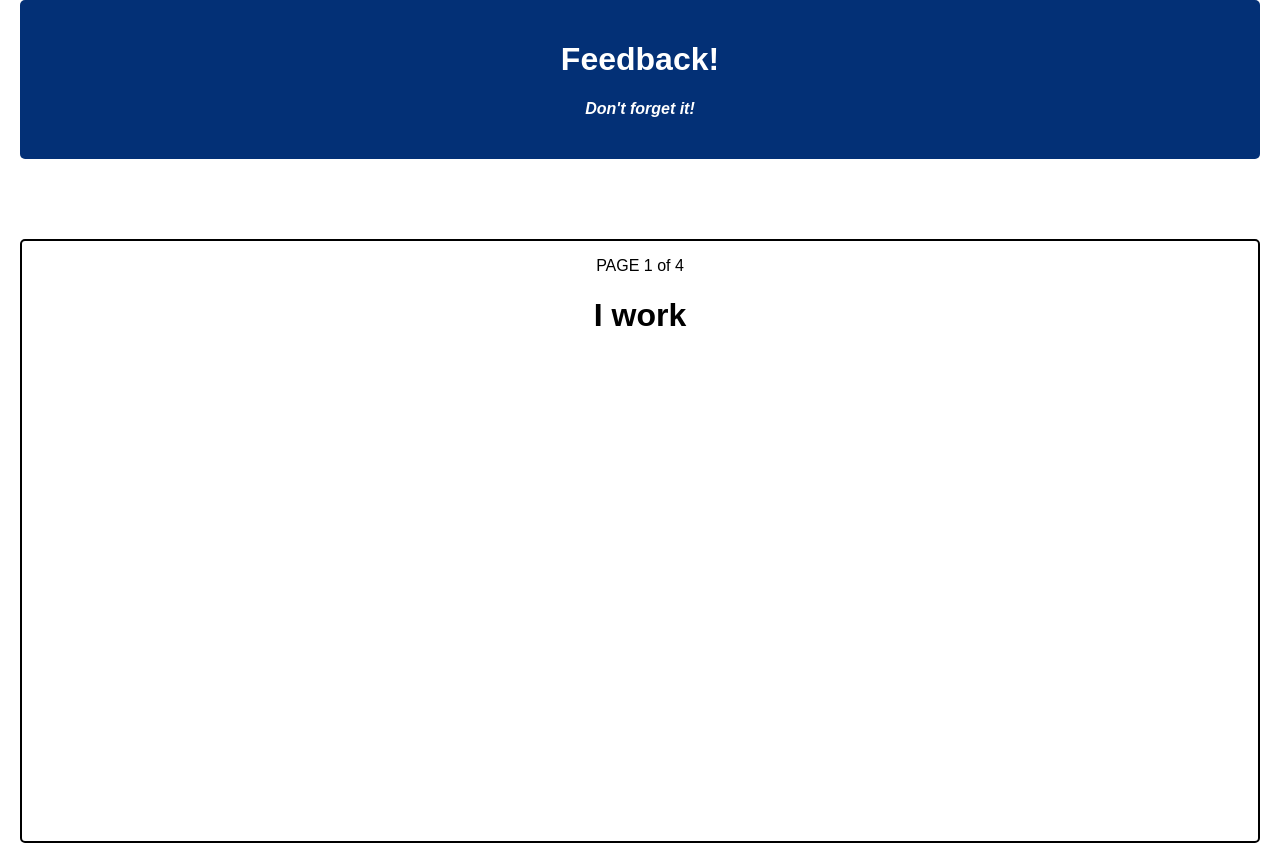
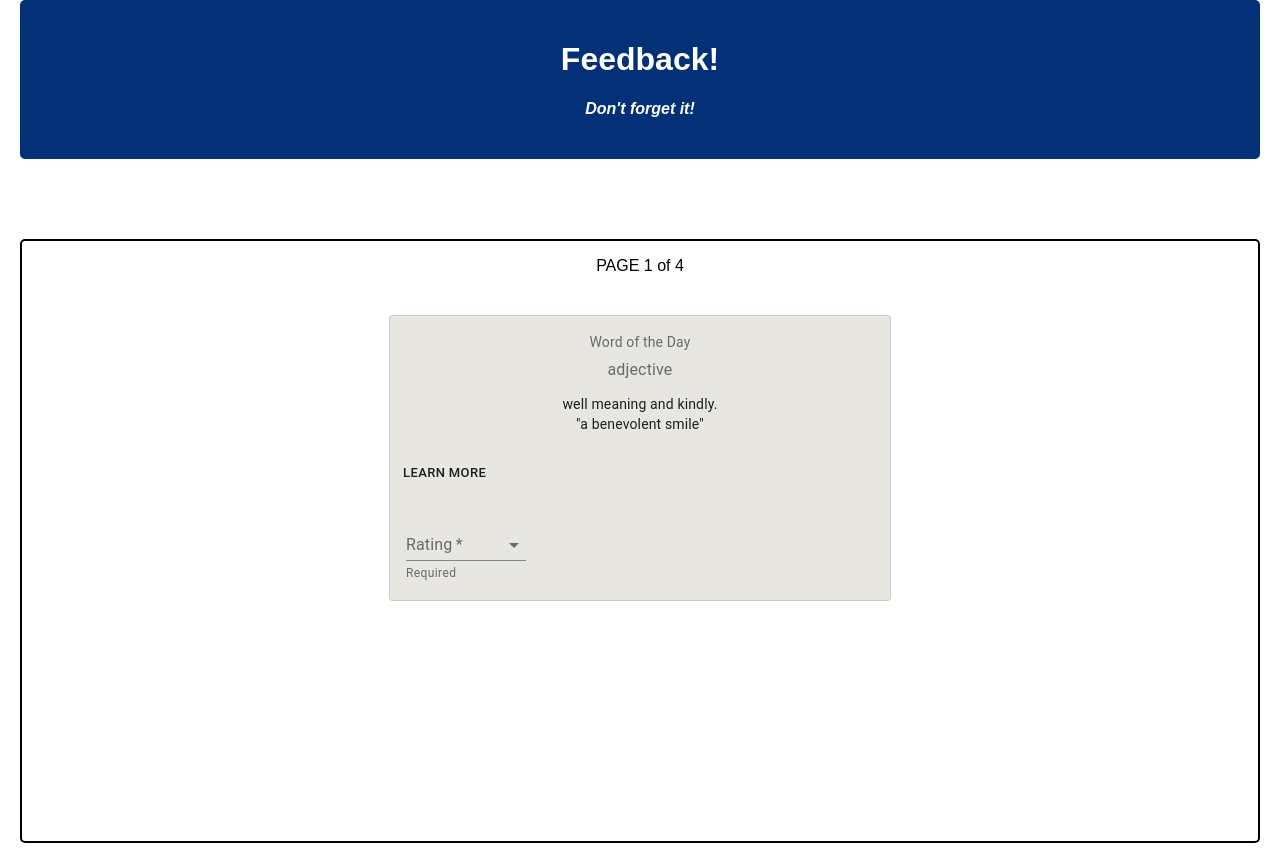
Before and after one commit to gabinwilliams/redux-feedback-loop, a React (Create React App) app: page / in a window 1280 px wide. Built offline with nearby package versions, Linux system fonts and the light colour scheme.

Commit message:
added Select, FeedbackCard comp

```diff
--- a/src/components/Card/Card.jsx
+++ /dev/null
@@ -1,15 +0,0 @@
-import React from 'react';
-import './Card.css';
-
-
-const Card = () => {
-  return (
-    <>
-      <div className='card'>
-        <h1>I work</h1>
-      </div>
-    </>
-  )
-}
-
-export default Card
--- a/src/components/CardContainer/CardContainer.jsx
+++ b/src/components/CardContainer/CardContainer.jsx
@@ -1,6 +1,6 @@
 import React from 'react'
 import './CardContainer.css';
-import Card from '../Card/Card';
+import Card from '../FeedbackCard/FeedbackCard';
 
 const CardContainer = () => {
   return (
--- /dev/null
+++ b/src/components/FeedbackCard/FeedbackCard.jsx
@@ -0,0 +1,62 @@
+import React from 'react';
+import { makeStyles } from '@material-ui/core/styles';
+import Card from '@material-ui/core/Card';
+import CardActions from '@material-ui/core/CardActions';
+import CardContent from '@material-ui/core/CardContent';
+import Button from '@material-ui/core/Button';
+import Typography from '@material-ui/core/Typography';
+import './FeedbackCard.css';
+import Select from '../Select/Select';
+
+const useStyles = makeStyles({
+  root: {
+    backgroundColor: '#e7e6e1',
+    marginTop: 40,
+    margin: 'auto',
+    minWidth: 275,
+    maxWidth: 500
+  },
+  bullet: {
+    display: 'inline-block',
+    margin: '0 2px',
+    transform: 'scale(0.8)',
+  },
+  title: {
+    fontSize: 14,
+  },
+  pos: {
+    marginBottom: 12,
+  },
+});
+
+ function FeedbackCard() {
+  const classes = useStyles();
+  const bull = <span className={classes.bullet}>•</span>;
+
+  return (
+    <Card variant="outlined" className={classes.root}>
+      <CardContent>
+        <Typography className={classes.title} color="textSecondary" gutterBottom>
+          Word of the Day
+        </Typography>
+
+        <Typography className={classes.pos} color="textSecondary">
+          adjective
+        </Typography>
+        <Typography variant="body2" component="p">
+          well meaning and kindly.
+          <br />
+          {'"a benevolent smile"'}
+        </Typography>
+      </CardContent>
+      <CardActions>
+        <Button size="small">Learn More</Button>
+      </CardActions>
+      <CardActions>
+        <Select />
+      </CardActions>
+    </Card>
+  );
+}
+
+export default FeedbackCard;
--- /dev/null
+++ b/src/components/Select/Select.jsx
@@ -0,0 +1,56 @@
+import React from 'react';
+import {useState} from 'react';
+import { makeStyles } from '@material-ui/core/styles';
+import InputLabel from '@material-ui/core/InputLabel';
+import MenuItem from '@material-ui/core/MenuItem';
+import FormHelperText from '@material-ui/core/FormHelperText';
+import FormControl from '@material-ui/core/FormControl';
+import Select from '@material-ui/core/Select';
+
+const useStyles = makeStyles((theme) => ({
+  formControl: {
+    margin: theme.spacing(1),
+    minWidth: 120,
+  },
+  selectEmpty: {
+    marginTop: theme.spacing(2),
+  },
+}));
+
+export default function SimpleSelect() {
+  const classes = useStyles();
+
+  const [rating, setRating] = useState('');
+
+  const handleChange = (event) => {
+    setRating(event.target.value);
+  };
+
+  return (
+    <div>
+      <FormControl required className={classes.formControl}>
+        <InputLabel id="demo-simple-select-required-label">Rating</InputLabel>
+        <Select
+          labelId="demo-simple-select-required-label"
+          id="demo-simple-select-required"
+          value={rating}
+          onChange={handleChange}
+          className={classes.selectEmpty}
+        >
+          <MenuItem value="">
+            <em>None</em>
+          </MenuItem>
+          <MenuItem value={1}>1</MenuItem>
+          <MenuItem value={2}>2</MenuItem>
+          <MenuItem value={3}>3</MenuItem>
+          <MenuItem value={4}>4</MenuItem>
+          <MenuItem value={5}>5</MenuItem>
+        </Select>
+        <FormHelperText>Required</FormHelperText>
+      </FormControl>
+
+    </div>
+
+  )
+
+}
```
Also changed, not shown: src/components/FeedbackCard/FeedbackCard.css (renamed from src/components/Card/Card.css).
